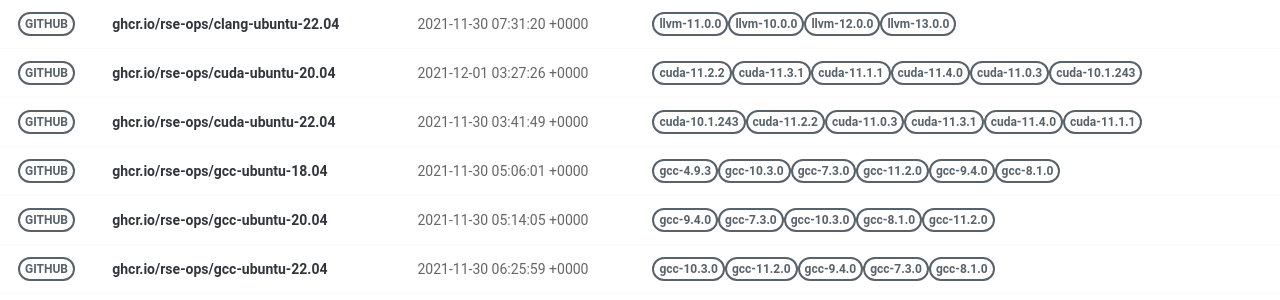
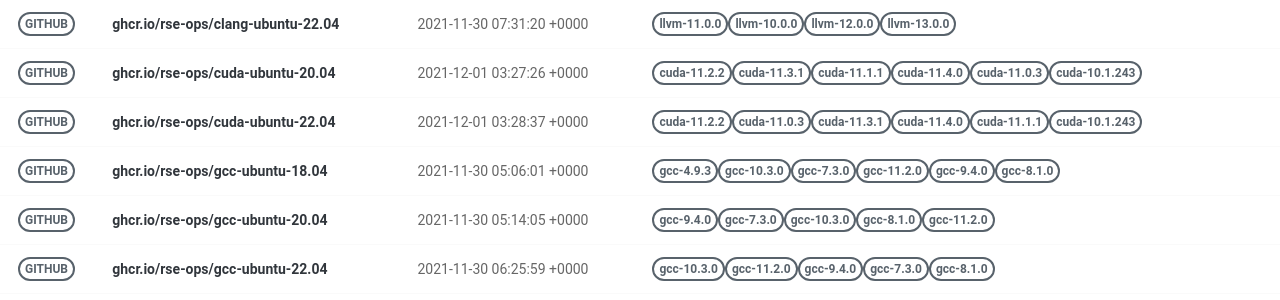
Before and after one commit to rse-ops/docker-images, a Jekyll site: the page built from pages/index.md, in a window 1280 px wide. Shown: the part 228-528 px from the top of the page. Built offline with Jekyll 4.4.1, drawn with Linux system fonts in a browser that asks for light colours; nearby versions of some CDN libraries.

Commit message:
Automated push to update library 2021-12-01

```diff
--- a/_library/ghcr.io-rse-ops-cuda-ubuntu-22.04.md
+++ b/_library/ghcr.io-rse-ops-cuda-ubuntu-22.04.md
@@ -1,14 +1,11 @@
 ---
 layout: container
 name: ghcr.io/rse-ops/cuda-ubuntu-22.04
-updated_at: 2021-11-30 03:41:49.506302
+updated_at: 2021-12-01 03:28:37.000829
 
 
 container_url: https://github.com/orgs/rse-ops/packages/container/package/cuda-ubuntu-22.04
 versions:
- - tag: cuda-10.1.243
-   dockerfile: https://github.com/rse-ops/docker-images/blob/main/ubuntu/cuda/Dockerfile
-   manifest: https://crane.ggcr.dev/manifest/ghcr.io/rse-ops/cuda-ubuntu-22.04:cuda-10.1.243
  - tag: cuda-11.2.2
    dockerfile: https://github.com/rse-ops/docker-images/blob/main/ubuntu/cuda/Dockerfile
    manifest: https://crane.ggcr.dev/manifest/ghcr.io/rse-ops/cuda-ubuntu-22.04:cuda-11.2.2
```
Also changed, not shown: other parts of _library/ghcr.io-rse-ops-cuda-ubuntu-22.04.md (+3 -0 lines).
